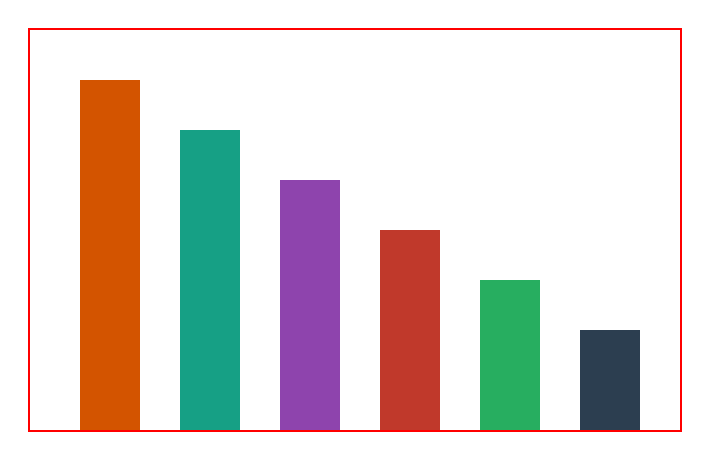
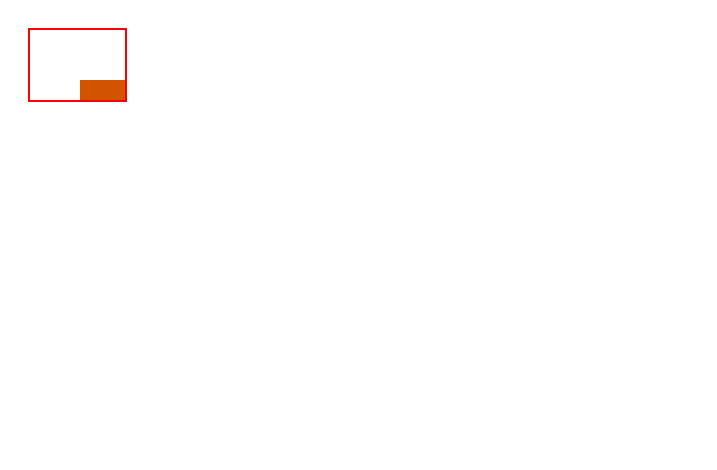
Before and after one commit to a9eel99/b, a plain HTML site: page index.html in a window 1280 px wide. Shown: the whole page, without its empty margins (0-717 px from the left). Drawn offline with Linux system fonts and the light colour scheme.

Commit message:
Update index.html

```diff
--- a/index.html
+++ b/index.html
@@ -7,7 +7,7 @@
     <link rel="stylesheet" href="as.css">
 </head>
 <body>
-    <canvas id="our-canvas" width="650" height="400"></canvas>
+    <canvas id="our-canvas" width="95%" height="70%"></canvas>
     <script src="main.js"></script>
 </body>
 </html>
```
